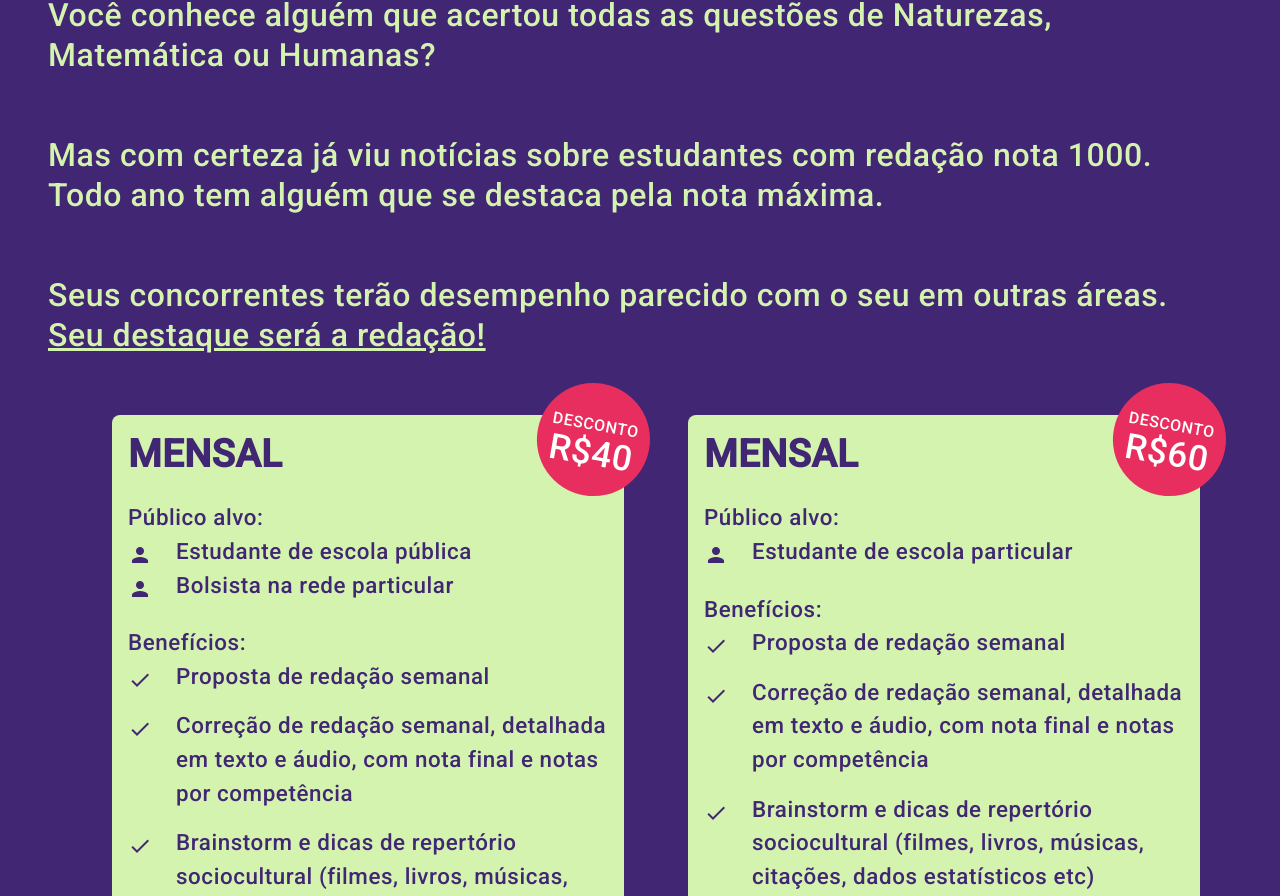
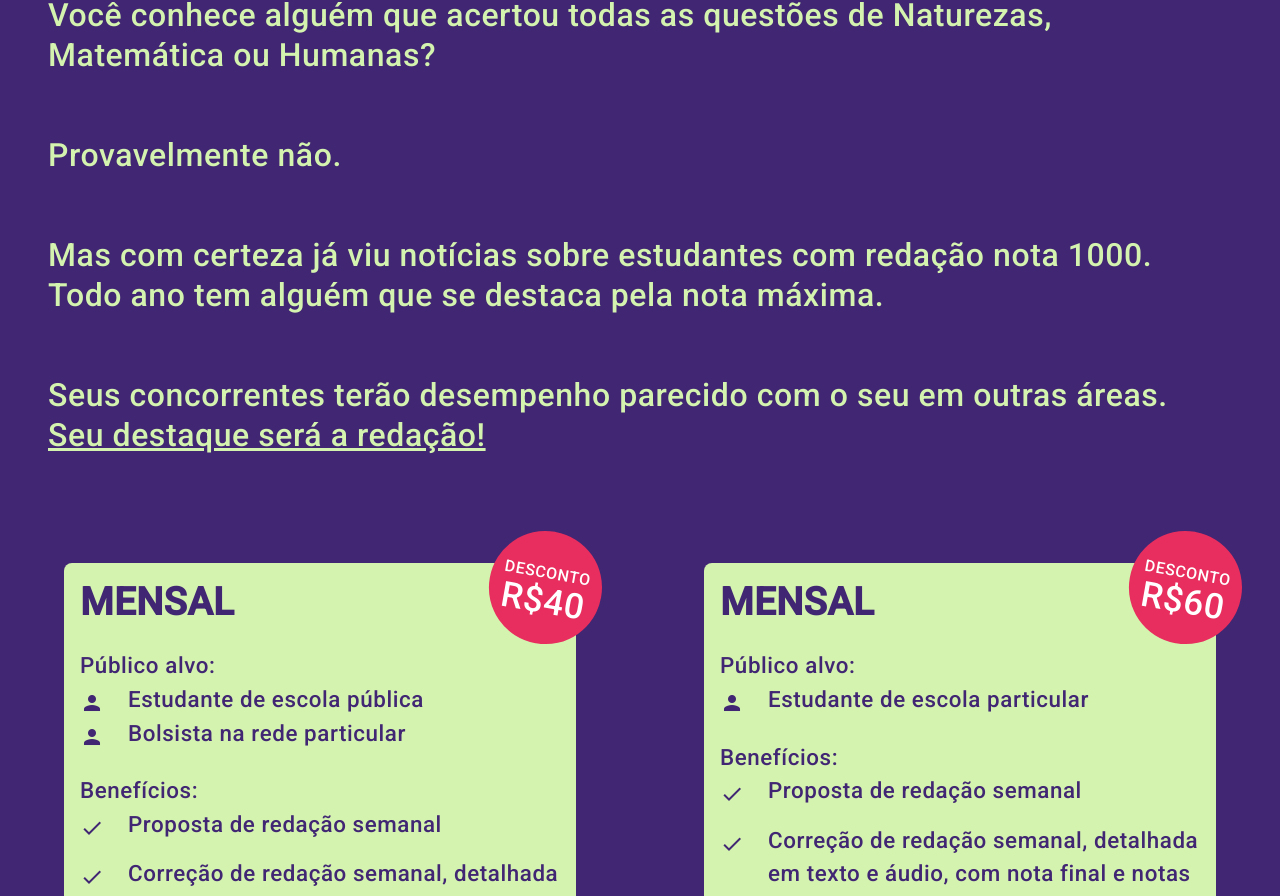
Before and after one commit to gabrielsoarespebr/redacao-na-pratica, an Angular app: page / in a window 1280 px wide. Shown: the part 10058-10954 px from the top of the page. Built offline with nearby package versions, Linux system fonts and the light colour scheme.

Commit message:
update: Plans - Text and padding

```diff
--- a/src/app/components/plans/plans.component.html
+++ b/src/app/components/plans/plans.component.html
@@ -18,6 +18,7 @@
       Você conhece alguém que acertou todas as questões de Naturezas, Matemática
       ou Humanas?
     </p>
+    <p>Provavelmente não.</p>
     <p>
       Mas com certeza já viu notícias sobre estudantes com redação nota 1000.
       Todo ano tem alguém que se destaca pela nota máxima.
@@ -29,8 +30,8 @@
       </span>
     </p>
   </div>
-  <ul class="d-flex justify-content-around">
-    <li class="list-unstyled" *ngFor="let plan of planList">
+  <ul class="d-flex justify-content-between px-3">
+    <li class="list-unstyled mt-5" *ngFor="let plan of planList">
       <app-plan-card [plan]="plan"></app-plan-card>
     </li>
   </ul>
```
